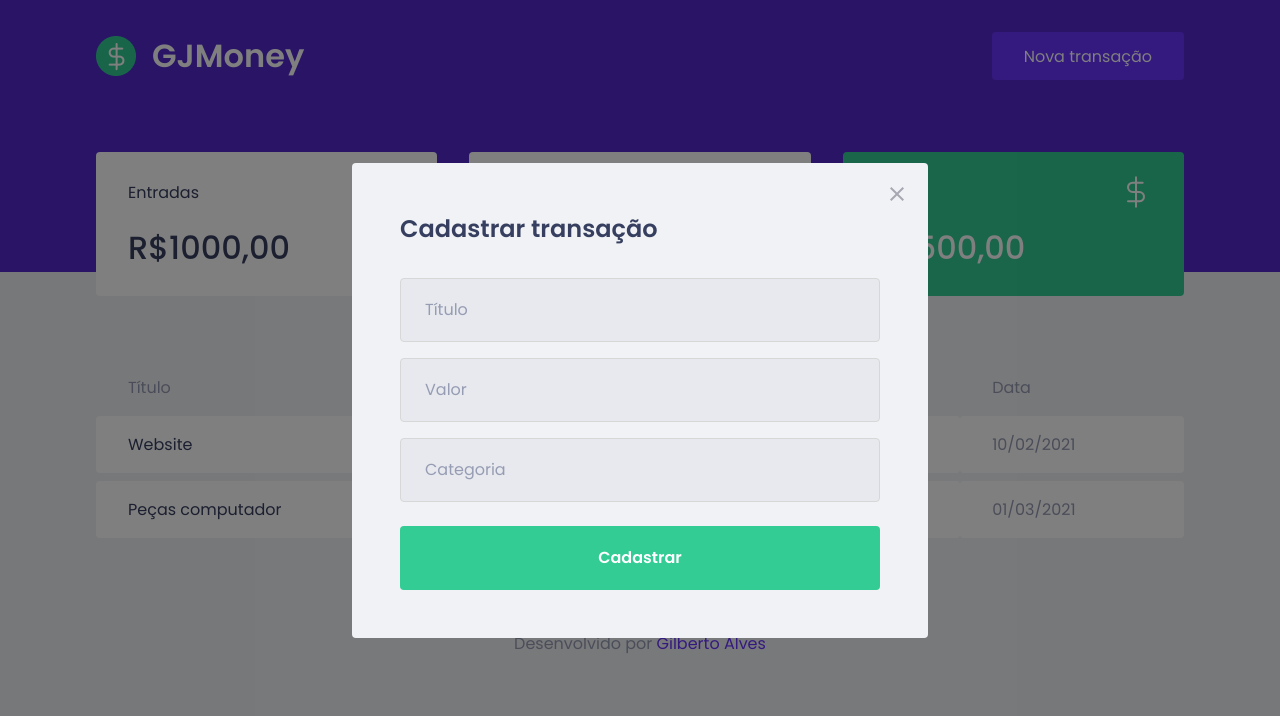
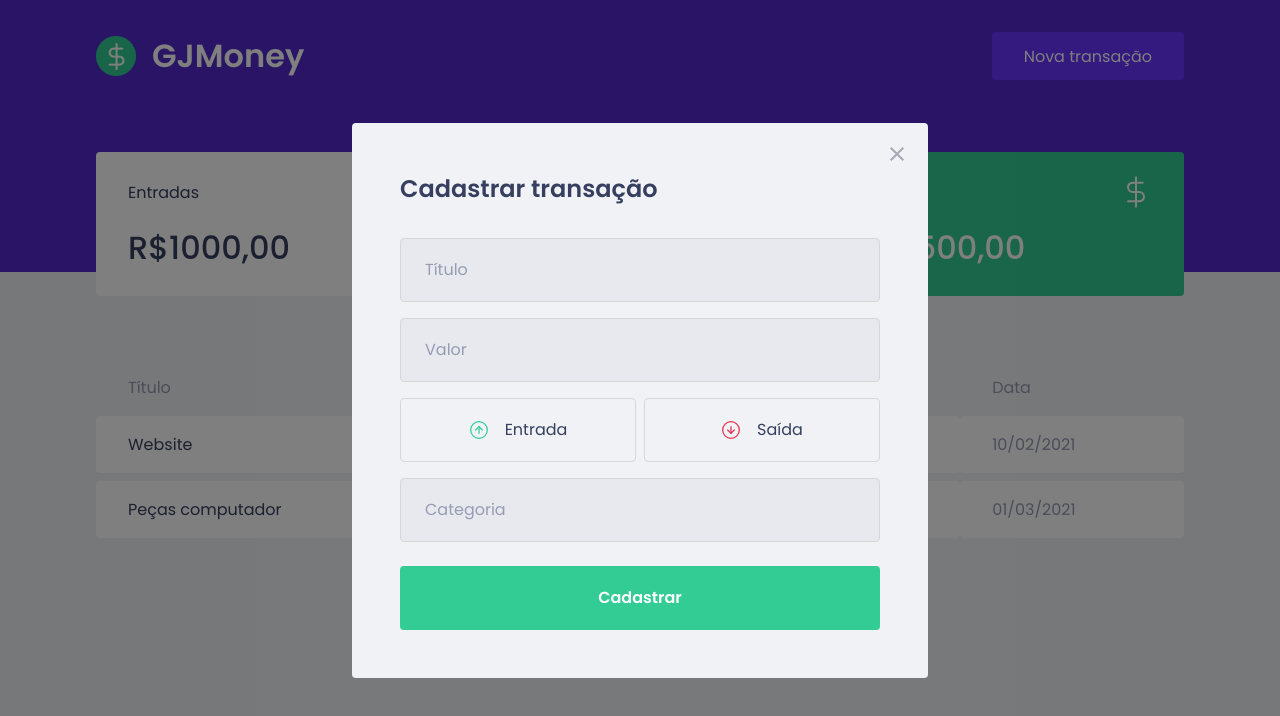
Before and after one commit to GilbertoASJ/GJMoney, a React (Create React App) app: page / in a window 1280 px wide. Both pictures are taken after a click on the button "Nova transação". Shown: the top 716 px of the page. Built offline with nearby package versions, Linux system fonts and the light colour scheme; no server answers; what miragejs would draw is missing.

Commit message:
Updating files

```diff
--- a/src/components/NewTransactionModal/index.tsx
+++ b/src/components/NewTransactionModal/index.tsx
@@ -1,6 +1,8 @@
 import Modal from 'react-modal'
 import closeImg from '../../assets/close.svg'
-import { Container } from './styles'
+import incomeImage from '../../assets/income.svg'
+import outcomeImage from '../../assets/outcome.svg'
+import { Container, TransactionTypeContainer } from './styles'
 
 interface NewTransactionModalProps {
 	isOpen: boolean;
@@ -24,11 +26,28 @@
 			<img src={closeImg} alt="Fechar modal" />
 		</button>
 
+			{ /* Início Container */ }
 		    <Container>
 				<h2>Cadastrar transação</h2>
 
 				<input type="text" placeholder="Título" />
 				<input type="number" placeholder="Valor" />
+
+				{ /* Início TransactionTypeContainer */ }
+				<TransactionTypeContainer>
+
+					<button type="button">
+						<img src={incomeImage} alt="Entrada" />
+						<span>Entrada</span>
+					</button>
+
+					<button type="button">
+						<img src={outcomeImage} alt="Saída" />
+						<span>Saída</span>
+					</button>
+
+				</TransactionTypeContainer>
+
 				<input type="text" placeholder="Categoria" />
 
 				<button type="submit">Cadastrar</button>
--- a/src/components/NewTransactionModal/styles.ts
+++ b/src/components/NewTransactionModal/styles.ts
@@ -1,4 +1,5 @@
 import styled from 'styled-components'
+import { darken } from 'polished'
 
 export const Container = styled.form`
 	h2 {
@@ -43,9 +44,41 @@
 		margin-top: 1.5rem;
 
 		transition: filter 0.2;
+	}
+`
+
+export const TransactionTypeContainer = styled.div`
+	margin: 1rem 0;
+	display: grid;
+	grid-template-columns: 1fr 1fr;
+	gap: 0.5rem;
+
+	button {
+		height: 4rem;
+		border: 1px solid #d7d7d7;
+		border-radius: 0.25rem;
+		background: transparent;
+
+		display: flex;
+		align-items: center;
+		justify-content: center;
+
+		transition: border-color 0.2s;
 
 		&:hover {
-			filter: brightness(0.9);
+			border-color: ${darken(0.1, '#d7d7d7')};
+		}
+
+		img {
+			width: 20px;
+			height: 20px;
+		}
+
+		span {
+			display: inline-block;
+			margin-left: 1rem;
+			font-size: 1rem;
+			color: var(--text-title);
 		}
 	}
 `
```
